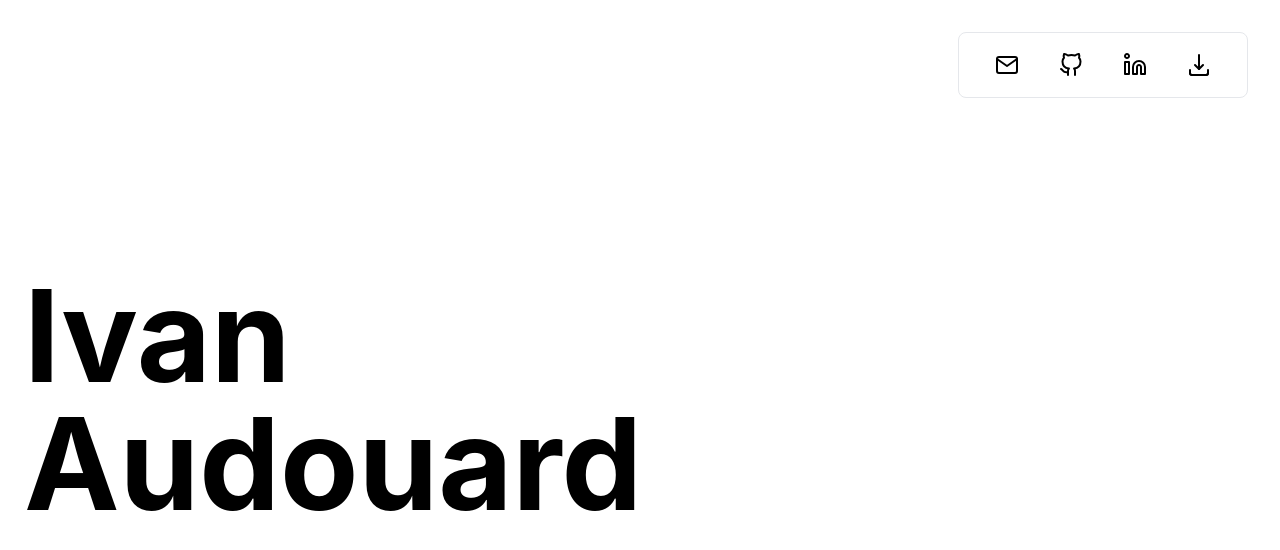
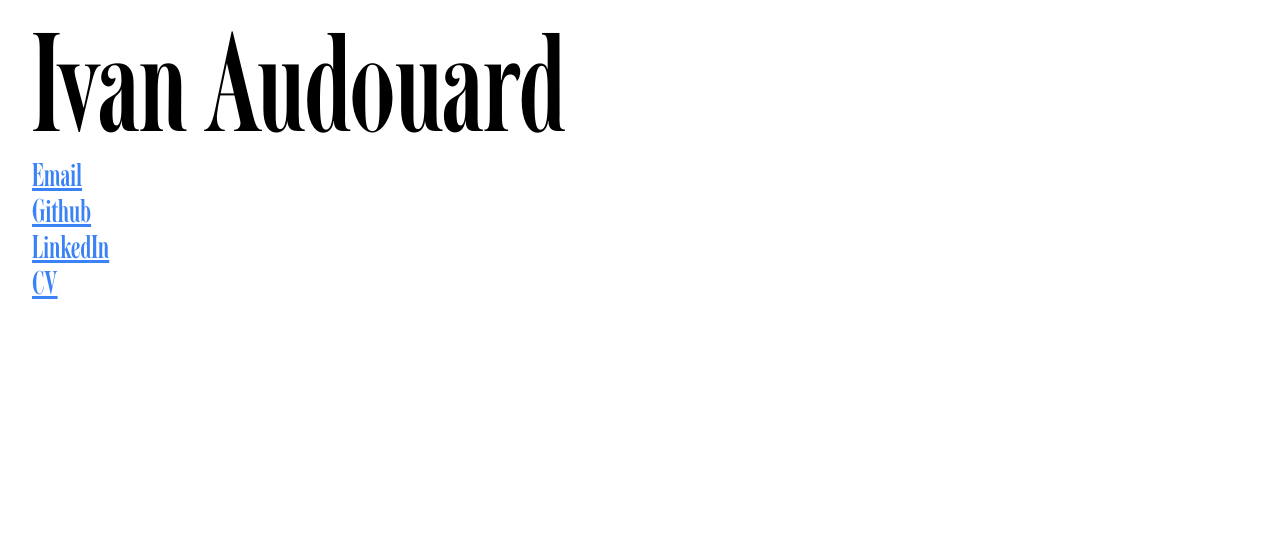
Before and after one commit to iaudouard/portfolio, a Next.js app: page / in a window 1280 px wide. Shown: the top 550 px of the page. Built offline with nearby package versions, Linux system fonts and the light colour scheme.

Commit message:
new font + restyled for simplicity

```diff
--- a/components/hero.tsx
+++ /dev/null
@@ -1,11 +0,0 @@
-export const Hero = () => {
-  return (
-    <section className="flex h-screen w-screen items-center px-6 home">
-      <h1 className="font-bold text-6xl sm:text-8xl md:text-9xl">
-        <span className="">Ivan</span>
-        <br />
-        <span className="">Audouard</span>
-      </h1>
-    </section>
-  );
-};
--- a/package.json
+++ b/package.json
@@ -12,7 +12,7 @@
     "@lottiefiles/lottie-player": "^1.6.0",
     "@lottiefiles/react-lottie-player": "^3.4.7",
     "@types/react-lottie": "^1.2.6",
-    "next": "12.3.1",
+    "next": "^13.2.4",
     "react": "18.2.0",
     "react-dom": "18.2.0",
     "react-lottie": "^1.2.3"
--- a/pages/_app.tsx
+++ b/pages/_app.tsx
@@ -1,12 +1,9 @@
 import type { AppProps } from "next/app";
 import "../styles/globals.css";
-
-import Nav from "../components/header";
 
 function MyApp({ Component, pageProps }: AppProps) {
   return (
     <>
-      <Nav />
       <Component {...pageProps} />
     </>
   );
--- a/pages/index.tsx
+++ b/pages/index.tsx
@@ -1,7 +1,19 @@
 import type { NextPage } from "next";
 import Head from "next/head";
 
-import { Hero } from "../components/hero";
+import localFont from "next/font/local";
+
+const romanticaStd = localFont({
+  src: "../public/assets/fonts/romantica.otf",
+});
+
+const Link = ({ href, label, aria }) => {
+  return (
+    <a href={href} target="_blank" rel="noreferrer" aria-label={aria}>
+      <h4 className="text-3xl underline text-blue-500">{label}</h4>
+    </a>
+  );
+};
 
 const Home: NextPage = () => {
   return (
@@ -15,8 +27,30 @@ const Home: NextPage = () => {
         <link rel="icon" href="/favicon.ico" />
       </Head>
 
-      <main className="min-h-screen w-screen overflow-x-hidden">
-        <Hero />
+      <main className={"min-h-screen p-8 " + romanticaStd.className}>
+        <h1 className="text-6xl sm:text-8xl md:text-9xl ">Ivan Audouard</h1>
+        <div>
+          <Link
+            href="mailto:i@ivanaudouard.com"
+            label="Email"
+            aria="mailto link"
+          />
+          <Link
+            href="https://github.com/iaudouard"
+            label="Github"
+            aria="link to github"
+          />
+          <Link
+            href="https://www.linkedin.com/in/ivan-audouard-8073b7211/"
+            label="LinkedIn"
+            aria="link to linkedin"
+          />
+          <Link
+            href="/assets/Ivan_Audouard_CV.pdf"
+            label="CV"
+            aria="link to download cv"
+          />
+        </div>
       </main>
     </>
   );
```
Also changed, not shown: public/assets/fonts/romantica.otf (added), 1 other file (tests, documents, lock files or other folders).
